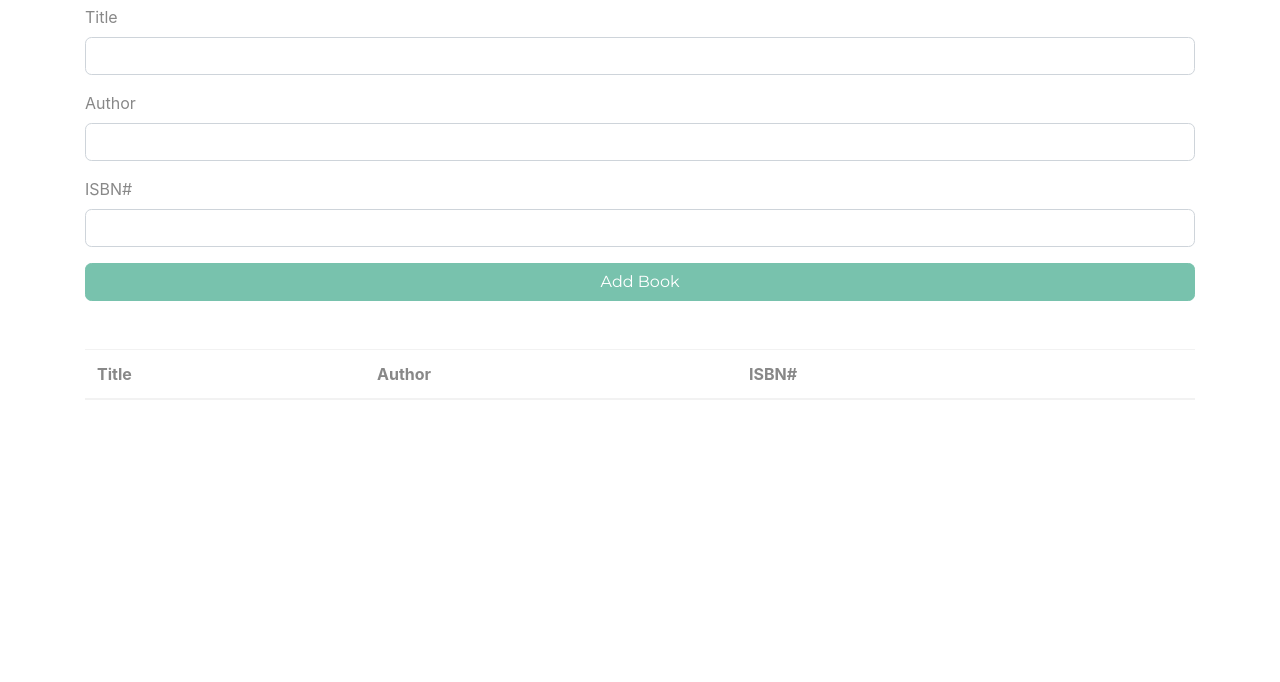
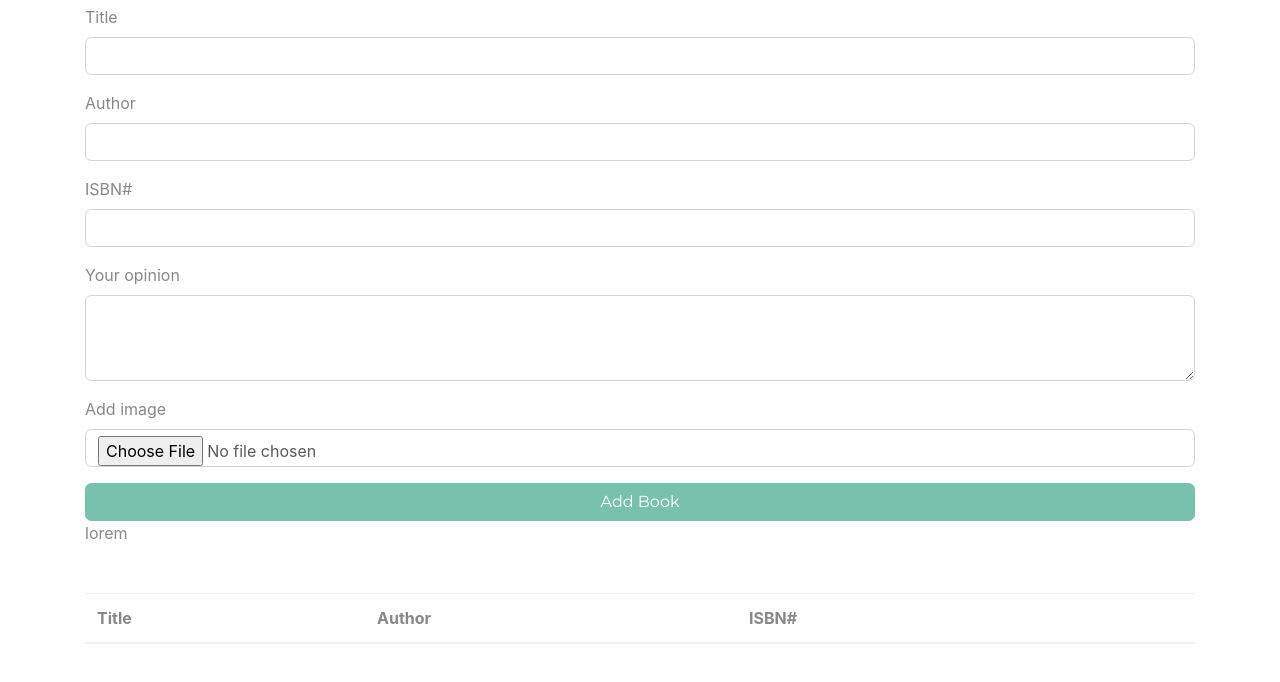
Before and after one commit to LFCamacho-dev/Booklist, a plain HTML site: page index.html in a window 1280 px wide. Shown: the part 94-776 px from the top of the page. Drawn offline with nearby package versions, Linux system fonts and the light colour scheme.

Commit message:
se agregaron el campo  opinion y add image, tambien la imagen de la maqueta

```diff
--- a/index.html
+++ b/index.html
@@ -55,6 +55,14 @@
           <label for="isbn">ISBN#</label>
           <input type="text" id="isbn" class="form-control" />
         </div>
+        <div class="form-group">
+          <label for="isbn">Your opinion</label>
+          <textarea class="form-control" id="exampleFormControlTextarea1" rows="3"></textarea>
+        </div>
+        <div class="form-group">
+          <label for="isbn">Add image</label>
+          <input type="file" id="isbn" class="form-control" />
+        </div>
         <input
           type="submit"
           value="Add Book"
@@ -71,6 +79,7 @@
           </tr>
         </thead>
         <tbody id="book-list"></tbody>
+        lorem
       </table>
     </div>
   </body>
```
Also changed, not shown: 2 other files.
